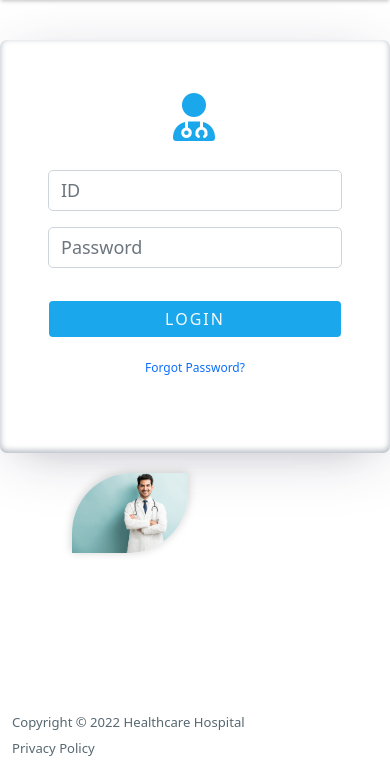
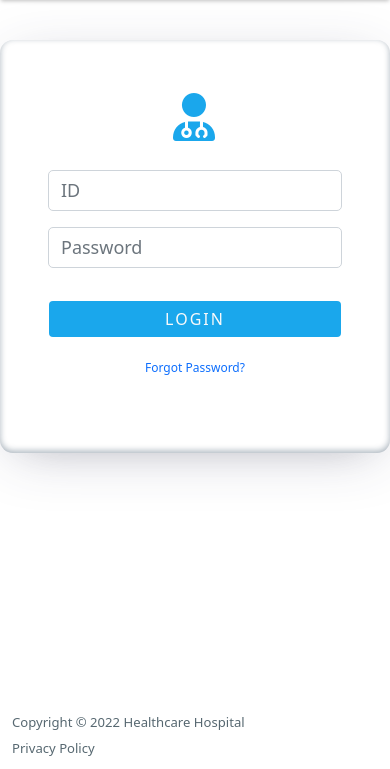
Before and after one commit to mohitshr1003/healthcare, a Django app: page /doctor-login/ in a window 390 px wide. Shown: the part 75-844 px from the top of the page. Run offline with Django 4.2, Linux system fonts and the light colour scheme; some libraries are stand-ins or nearby versions.

Commit message:
final design

```diff
--- a/templates/doctor-login.html
+++ b/templates/doctor-login.html
@@ -4,7 +4,8 @@
 <div class="col-12 mt-4" style="height: 550px;">
     <div class="container h-100">
         <div class="row h-100">
-            <div class="col-lg-4 h-75 mt-3 text-center p-5" style="box-shadow: rgb(50 50 93 / 25%) 0px 10px 57px -12px, rgb(0 0 0 / 30%) 0px 11px 38px -30px, rgb(10 37 64 / 35%) 0px -2px 6px 0px inset; border-radius: 0.45rem;">
+            <div class="col-lg-4 h-75 mt-3 text-center p-5" style="box-shadow: rgb(50 50 93 / 25%) 0px 10px 57px -12px, rgb(0 0 0 / 30%) 0px 11px 38px -30px, rgb(10 37 64 / 35%) 0px -2px 6px 0px inset;
+            border-radius: 13px;">
                 <h2 style="color:#1aa7ec; font-size:3rem"><i class="fa-solid fa-user-doctor"></i></h2>
                 <form method="post">
                     {% csrf_token %}
@@ -30,7 +31,7 @@
                 </form>
 
             </div>
-            <div class="col-8 text-end px-5">
+            <div class="col-8 text-end px-5 d-none d-sm-block">
                 <div class="container">
                     <img src="{% static 'images/gp5.jpg' %}" class="img-fluid" style="border-top-left-radius: 60px;
                     border-bottom-right-radius: 60px; box-shadow: 0 -1px 10px #ccc;">
--- a/templates/patient-login.html
+++ b/templates/patient-login.html
@@ -4,7 +4,8 @@
 <div class="col-12 mt-4" style="height: 550px;">
     <div class="container h-100">
         <div class="row h-100">
-            <div class="col-lg-4 h-75 mt-3 text-center p-5" style="box-shadow: rgb(50 50 93 / 25%) 0px 10px 57px -12px, rgb(0 0 0 / 30%) 0px 11px 38px -30px, rgb(10 37 64 / 35%) 0px -2px 6px 0px inset; border-radius: 0.45rem;">
+            <div class="col-lg-4 h-75 mt-3 text-center p-5" style="box-shadow: rgb(50 50 93 / 25%) 0px 10px 57px -12px, rgb(0 0 0 / 30%) 0px 11px 38px -30px, rgb(10 37 64 / 35%) 0px -2px 6px 0px inset;
+            border-radius: 13px;">
                 <h2 style="color:#1aa7ec; font-size:3rem"><i class="fa fa-thermometer-full" aria-hidden="true"></i></h2>
                 <form method="post">
                     {% csrf_token %}
@@ -31,7 +32,7 @@
 
             </div>
 
-            <div class="col-8 text-end px-5">
+            <div class="col-8 text-end px-5 d-none d-sm-block">
                 <div class="container">
                     <img src="{% static 'images/gp.webp' %}" class="img-fluid" style="border-top-left-radius: 60px;
                     border-bottom-right-radius: 60px; box-shadow: 0 -1px 10px #ccc;">
```
